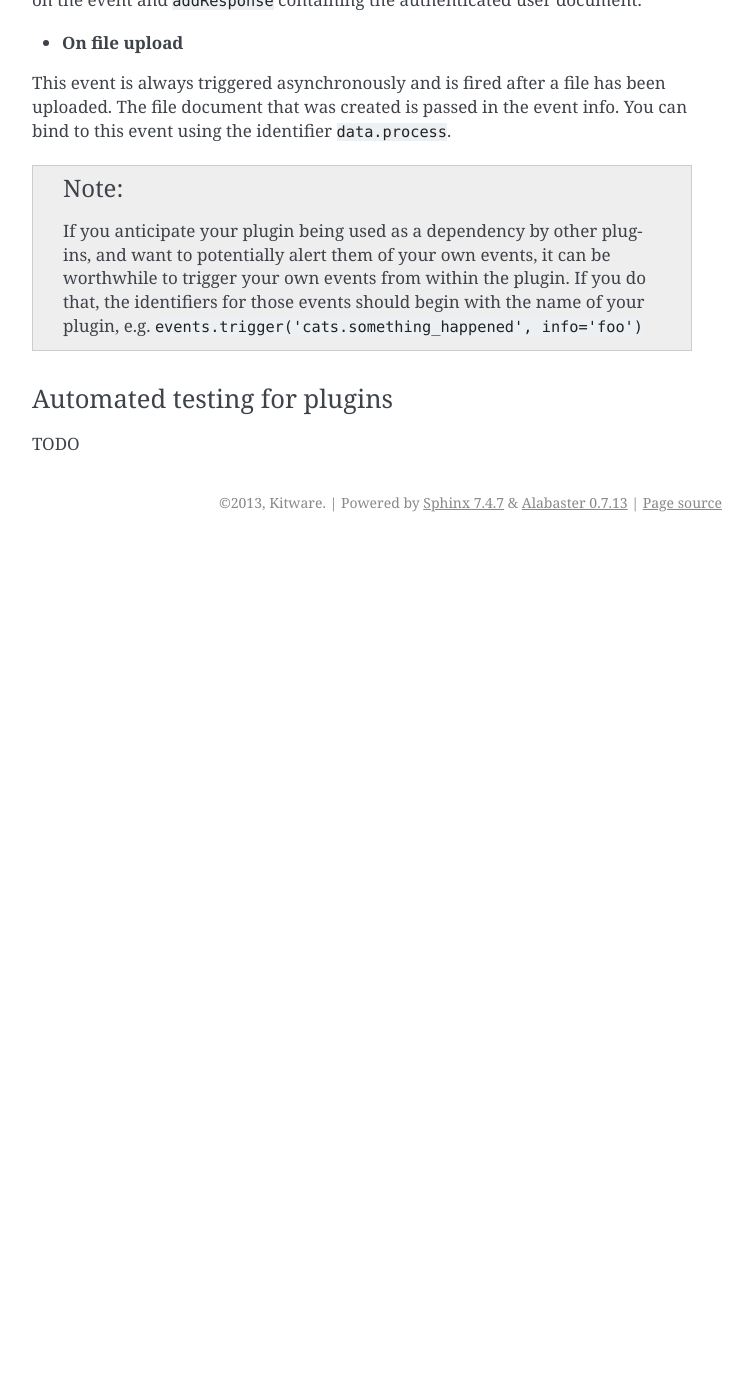
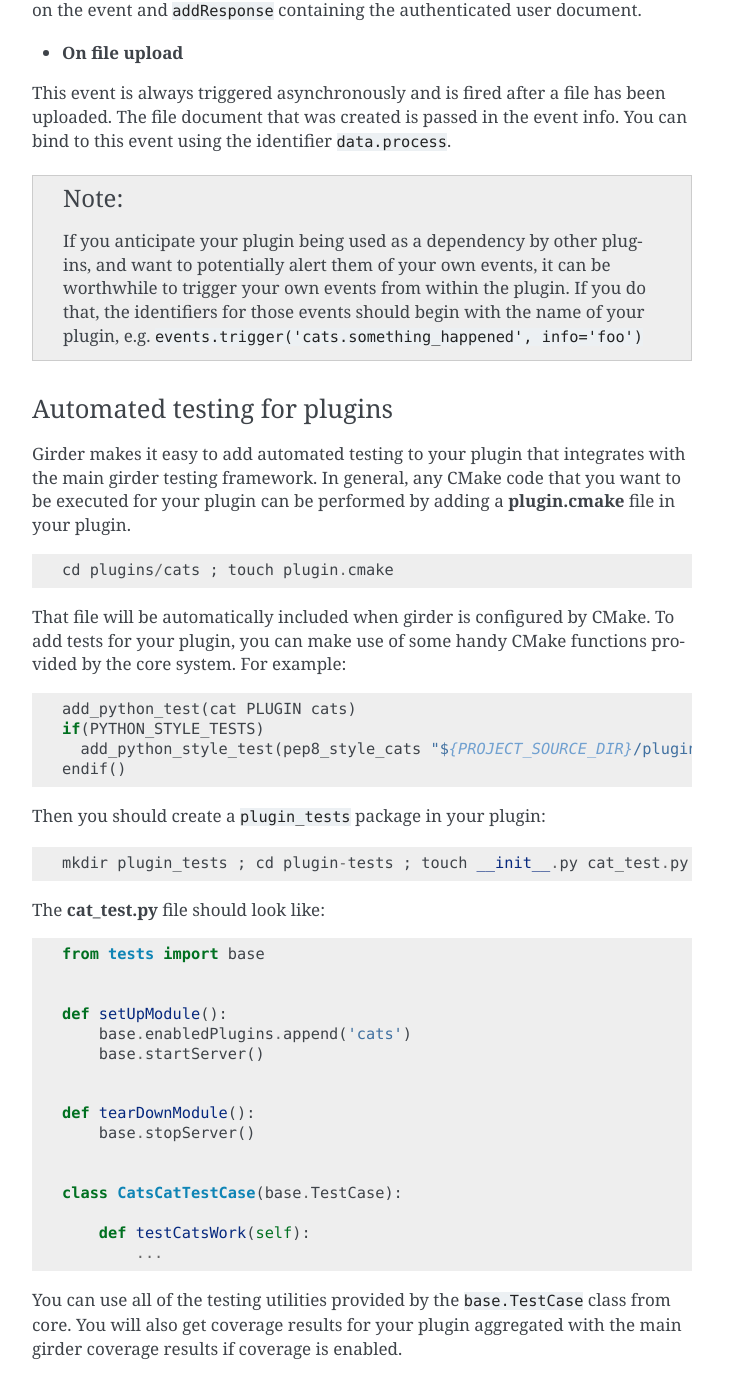
Before and after one commit to girder/girder, a Sphinx documentation site: the page built from docs/development.rst, in a window 1280 px wide and 1400 px high, scrolled down 6834 px. Shown: the whole window, without its empty margins (388-1140 px from the left). Built offline with Sphinx 7.4.7, drawn with Linux system fonts in a browser that asks for light colours; before the commit the page ends 7376 px from its top, so only the background shows below that; some of the changed text lies outside the part shown.

Commit message:
Plugin dev docs, part 3: cmake & testing
Also added style test for mongo_search plugin

```diff
--- a/docs/development.rst
+++ b/docs/development.rst
@@ -258,7 +258,7 @@
 
     events.bind('some_event', 'my_handler', handler)
 
-And then during runtime the following code executes:
+And then during runtime the following code executes: ::
 
     events.trigger('some_event', info='hello')
 
@@ -323,4 +323,45 @@
 Automated testing for plugins
 ^^^^^^^^^^^^^^^^^^^^^^^^^^^^^
 
-TODO
+Girder makes it easy to add automated testing to your plugin that integrates
+with the main girder testing framework. In general, any CMake code that you
+want to be executed for your plugin can be performed by adding a
+**plugin.cmake** file in your plugin. ::
+
+    cd plugins/cats ; touch plugin.cmake
+
+That file will be automatically included when girder is configured by CMake.
+To add tests for your plugin, you can make use of some handy CMake functions
+provided by the core system. For example: ::
+
+    add_python_test(cat PLUGIN cats)
+    if(PYTHON_STYLE_TESTS)
+      add_python_style_test(pep8_style_cats "${PROJECT_SOURCE_DIR}/plugins/cats/server")
+    endif()
+
+Then you should create a ``plugin_tests`` package in your plugin: ::
+
+    mkdir plugin_tests ; cd plugin-tests ; touch __init__.py cat_test.py
+
+The **cat_test.py** file should look like: ::
+
+    from tests import base
+
+
+    def setUpModule():
+        base.enabledPlugins.append('cats')
+        base.startServer()
+
+
+    def tearDownModule():
+        base.stopServer()
+
+
+    class CatsCatTestCase(base.TestCase):
+
+        def testCatsWork(self):
+            ...
+
+You can use all of the testing utilities provided by the ``base.TestCase`` class
+from core. You will also get coverage results for your plugin aggregated with
+the main girder coverage results if coverage is enabled.
```
Also changed, not shown: 2 other files.
